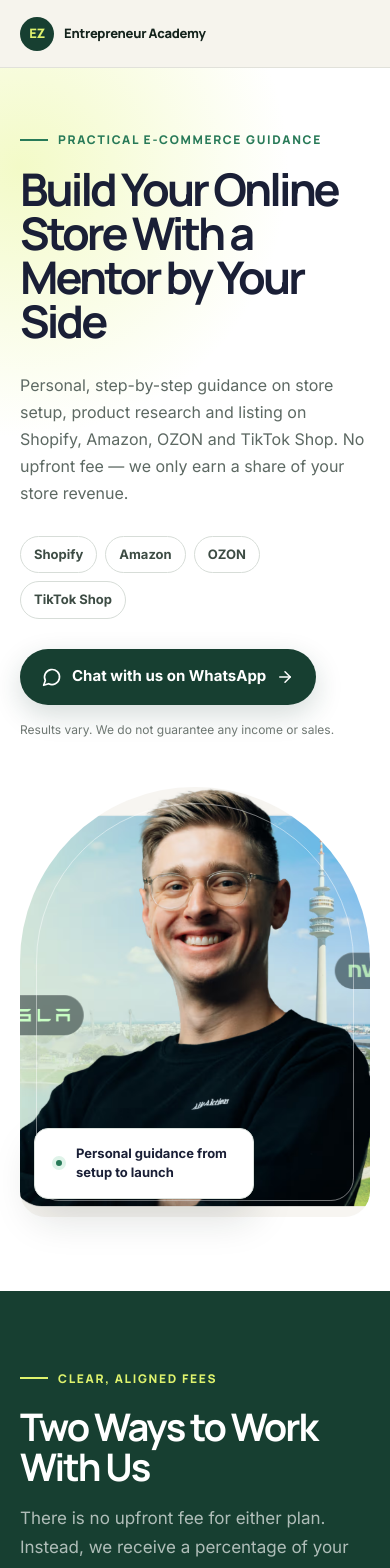
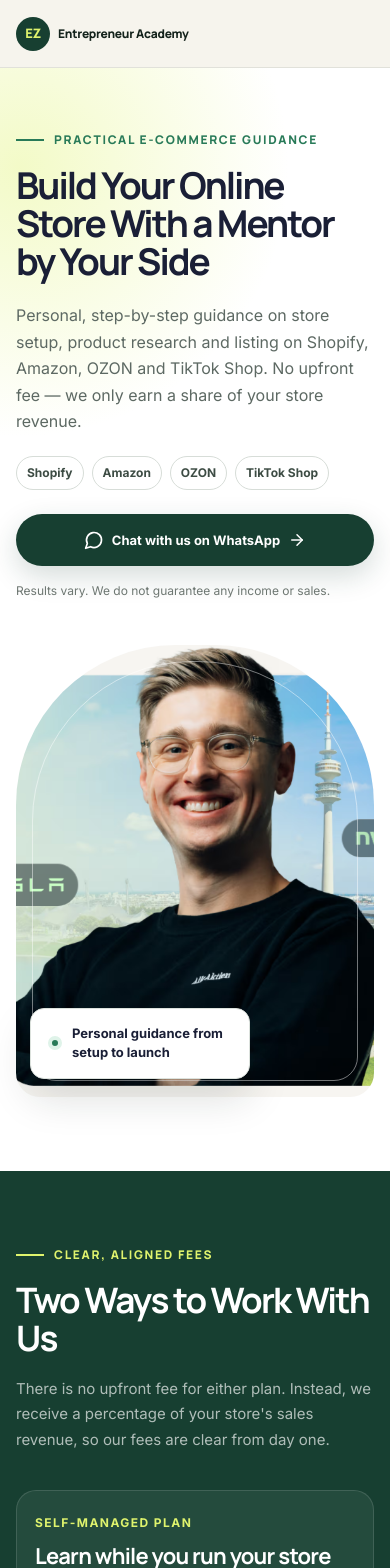
Before and after one commit to AYOU-cell/ws-xiangxi1.1.0, a React (Vite) app in the folder app/: page / in a window 390 px wide. Shown: the top 1568 px of the page. Built offline with nearby package versions, Linux system fonts and the light colour scheme.

Commit message:
Improve mobile landing page layout
Co-Authored-By: figma[bot] <198110074+figma[bot]@users.noreply.github.com>
Figma-Prompt-ID: 50
Figma-Session-ID: d4ea2244-f7cf-4966-9d1b-f1e4f0264f58

```diff
--- a/app/src/landing.css
+++ b/app/src/landing.css
@@ -20,6 +20,7 @@ body {
   background: var(--cream);
   color: var(--ink);
   font-family: 'DM Sans', sans-serif;
+  overflow-x: hidden;
 }
 
 button,
@@ -29,6 +30,7 @@ a {
 
 .site-shell * {
   box-sizing: border-box;
+  min-width: 0;
 }
 
 .site-shell h1,
@@ -746,7 +748,7 @@ a {
   }
 }
 
-@media (max-width: 640px) {
+@media (max-width: 767px) {
   .site-header {
     min-height: 68px;
     padding: 0 20px;
@@ -764,16 +766,30 @@ a {
   .hero {
     display: flex;
     flex-direction: column;
+    gap: 44px;
     min-height: auto;
     padding: 62px 20px 74px;
   }
 
   .hero h1 {
-    font-size: 45px;
+    font-size: clamp(38px, 11.5vw, 48px);
+    letter-spacing: -0.055em;
+    line-height: 1.02;
   }
 
   .hero-lead {
     font-size: 16px;
+    line-height: 1.65;
+    margin-top: 22px !important;
+  }
+
+  .platform-list {
+    margin: 22px 0 24px;
+  }
+
+  .wa-button {
+    max-width: 100%;
+    padding: 0 18px;
   }
 
   .hero-visual,
@@ -782,7 +798,8 @@ a {
   }
 
   .portrait-frame {
-    height: 430px;
+    border-radius: 160px 160px 24px 24px;
+    height: min(116vw, 500px);
   }
 
   .mentor-note {
@@ -791,7 +808,7 @@ a {
   }
 
   .section-wrap {
-    padding: 78px 20px;
+    padding: 74px 20px;
   }
 
   .section-heading {
@@ -799,11 +816,22 @@ a {
   }
 
   .section-heading h2 {
-    font-size: 38px;
+    font-size: clamp(34px, 9vw, 42px);
+    line-height: 1.08;
+  }
+
+  .section-description {
+    font-size: 15px;
+  }
+
+  .plan-card {
+    border-radius: 20px;
+    padding: 24px 22px;
   }
 
   .plan-card-header {
     display: block;
+    margin-bottom: 28px;
   }
 
   .fee {
@@ -820,6 +848,10 @@ a {
     gap: 8px;
   }
 
+  .cost-note {
+    padding: 16px;
+  }
+
   .process-grid {
     grid-template-columns: 1fr;
   }
@@ -833,7 +865,23 @@ a {
   }
 
   .about-image {
-    height: 460px;
+    border-radius: 20px;
+    height: min(116vw, 520px);
+    width: 100%;
+  }
+
+  .mentor-card {
+    padding: 22px;
+  }
+
+  .faq-list summary {
+    font-size: 16px;
+    gap: 18px;
+    padding: 21px 0;
+  }
+
+  .faq-list details > p {
+    padding: 0 30px 22px 0;
   }
 
   .footer-grid,
@@ -857,6 +905,65 @@ a {
   }
 }
 
+@media (max-width: 390px) {
+  .site-header {
+    padding: 0 16px;
+  }
+
+  .brand {
+    font-size: 12px;
+    gap: 8px;
+  }
+
+  .hero {
+    padding-left: 16px;
+    padding-right: 16px;
+  }
+
+  .hero h1 {
+    font-size: 37px;
+  }
+
+  .platform-list span {
+    font-size: 12px;
+    padding: 7px 10px;
+  }
+
+  .wa-button {
+    font-size: 13px;
+    gap: 8px;
+    min-height: 52px;
+    padding: 0 14px;
+    width: 100%;
+  }
+
+  .section-wrap {
+    padding-left: 16px;
+    padding-right: 16px;
+  }
+
+  .plan-card {
+    padding: 22px 18px;
+  }
+
+  .plan-card h3 {
+    font-size: 22px;
+  }
+
+  .centered-action {
+    width: 100%;
+  }
+
+  .site-footer {
+    padding-left: 16px;
+    padding-right: 16px;
+  }
+
+  .company-line {
+    overflow-wrap: anywhere;
+  }
+}
+
 @media (prefers-reduced-motion: reduce) {
   html {
     scroll-behavior: auto;
```
